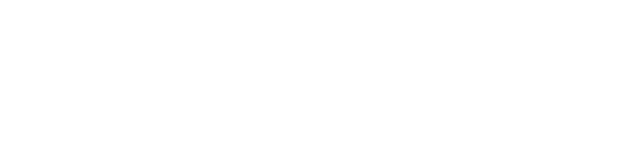
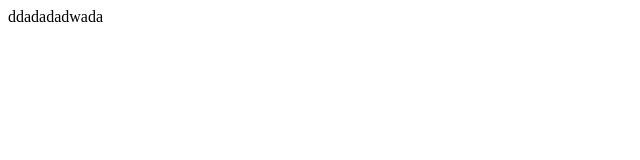
Before and after one commit to Maverick-dev007/projeto2, a plain HTML site: page index.html in a window 1280 px wide. Shown: the whole page, without its empty margins (0-640 px from the left). Drawn offline with Linux system fonts and the light colour scheme.

Commit message:
atualizando docs

```diff
--- a/index.html
+++ b/index.html
@@ -5,5 +5,7 @@
     <meta name="viewport" content="width=device-width, initial-scale=1.0" />
     <title>Document</title>
   </head>
-  <body></body>
+  <body>
+    ddadadadwada
+  </body>
 </html>
```
